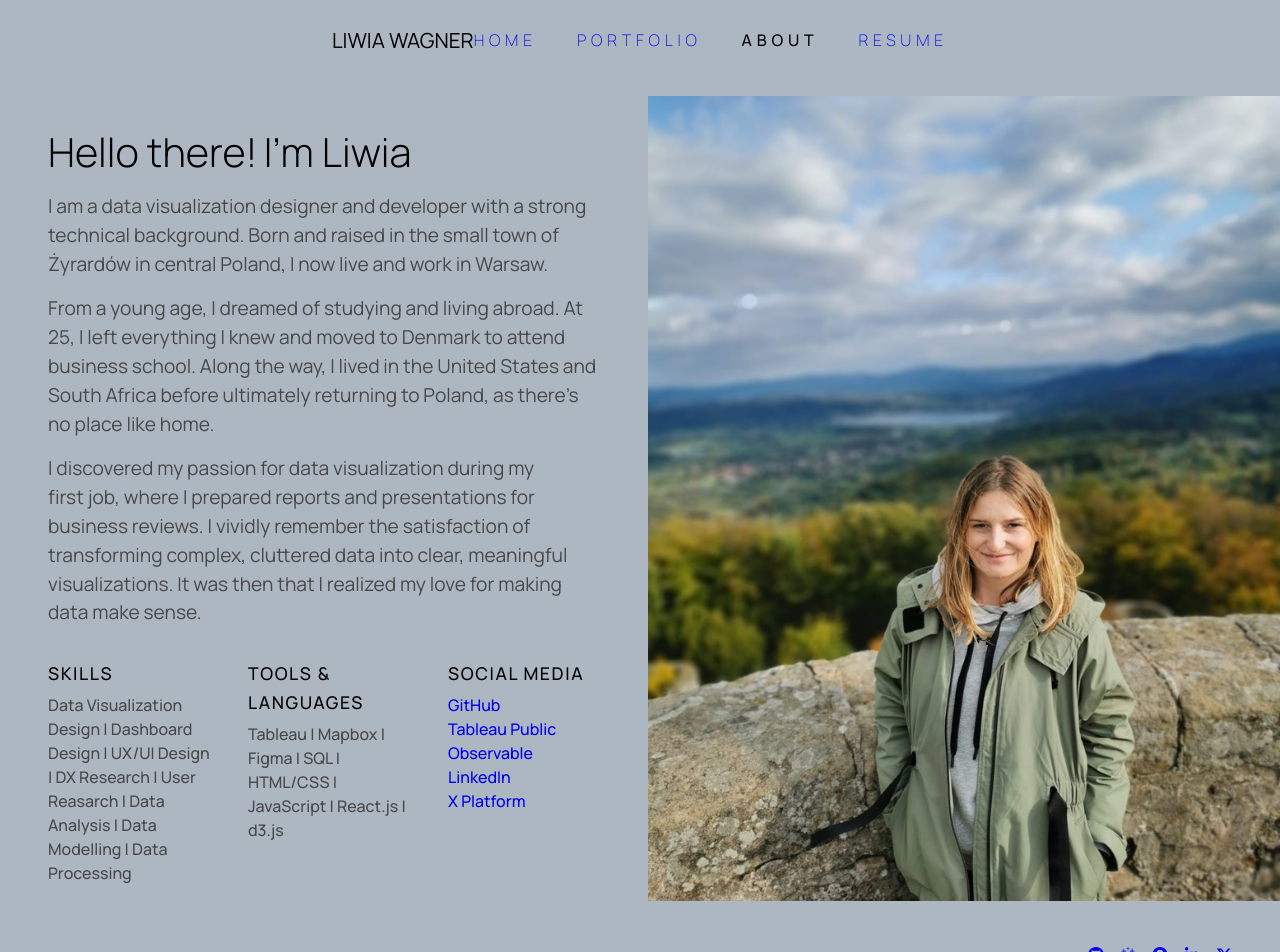
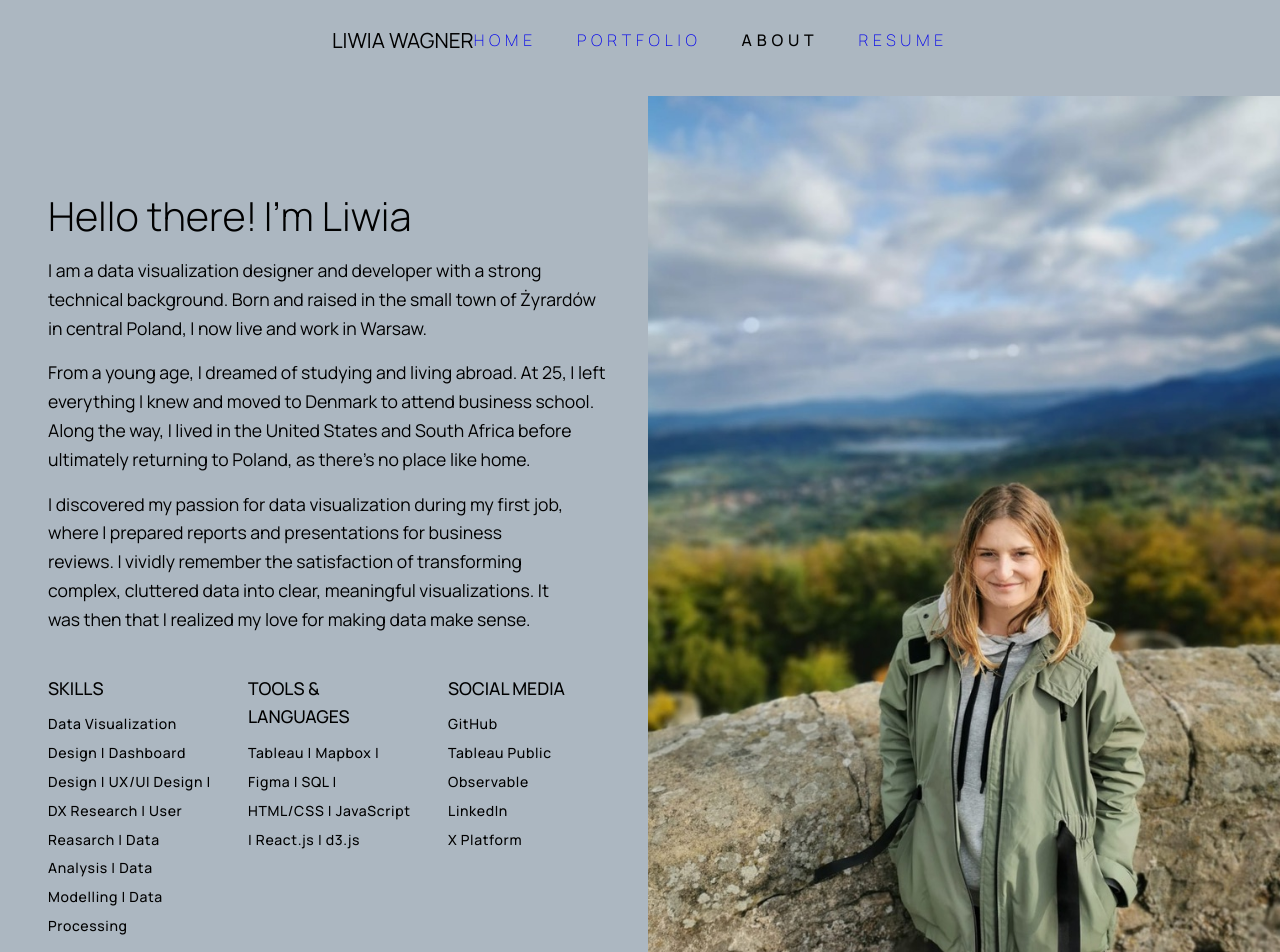
Before and after one commit to LiwiaWagner/Portfolio-Liwia-Wagner, a React (Create React App) app: page /about in a window 1280 px wide. Shown: the top 952 px of the page. Built offline with nearby package versions, Linux system fonts and the light colour scheme.

Commit message:
changes_05.10

```diff
--- /dev/null
+++ b/src/components/card/Card.jsx
@@ -0,0 +1,16 @@
+import React from "react";
+
+function Card(props) {
+  const card = props.card;
+  return (
+    <div>
+      <p>{card.title}</p>
+      <p>{card.description}</p>
+      <p>{card.tools}</p>
+      <div>{card.img_large}</div>
+      <div>{card.img_small}</div>
+    </div>
+  );
+}
+
+export default Card;
--- a/src/data.js
+++ b/src/data.js
@@ -1,18 +1,28 @@
-export const links = [
+export const cards = [
   {
-        name: "Home",
-        path: '/'
+    title: "Business Application for Supply Chain Optimization",
+    description: `Using Figma to design a digital experience and solve client data experience challenge.
+      Over the course of eight weeks I conducted Data Experience (DX) research, designed and prototyped business application aimed at optimizing clients’ supply chain network.`,
+    tools:
+      "Figma * DX Research * Data Viz Design * Product Design * UX/UI Design",
   },
   {
-        name: "Portfolio",
-        path: '/portfolio'
+    title: "Sustainable Travel: Company’s Carbon Emission Analysis",
+    description:
+      "A Tableau dashboard has been created to enable companies to track the carbon emissions generated by business flight travel. This dashboard allows companies to identify problematic areas within their organization that contribute to the highest carbon emissions. Based on these insights, companies can plan effective carbon reduction strategies.",
+    tools: "Tableau * SQL * Data Viz Design * Data Modelling * Data Processing",
   },
   {
-        name: "About",
-        path: '/about'
+    title: "Iris Species: Charting for Multiple Measures",
+    description:
+      "The private project focused on visualizing the Iris Species dataset. To analyze the main metrics, I used scatterplot matrix and parallel coordinates charts. While these types of visualizations are not commonly used in business reporting, they are frequently employed in the statistical field.",
+    tools: "d3.js * Data Viz Design",
   },
   {
-        name: "Resume",
-        path: '/resume'
-    }
-]
+    title: `Google BI Certificate:
+      Cyclistic Capstone Project`,
+    description:
+      "The capstone project of preparing Cyclistic’s customer analysis serves as final assignment for Google Business Intelligence Professional Certification.",
+    tools: "Tableau * Mapbox * SQL * Data Analysis * Data Viz Design",
+  },
+];
--- a/src/index.css
+++ b/src/index.css
@@ -98,7 +98,7 @@
   --pale-pink: #efcddf;
   --pinkish: #fdecf2;
 
-  --background-color: #acb7c1;
+  --background-color: #c4b9c0;
 }
 
 body {
@@ -145,6 +145,7 @@ h6 {
 }
 
 p {
-  color: var(--slate);
-  line-height: 1.5rem;
+  color: var(--black);
+  font-size: 1.1rem;
+  line-height: 1.8rem;
 }
--- a/src/index.js
+++ b/src/index.js
@@ -1,10 +1,16 @@
-import { createRoot } from 'react-dom/client'
-import { StrictMode } from 'react'
-import './index.css'
-import App from './App'
+import { createRoot } from "react-dom/client";
+import { StrictMode } from "react";
+import "./index.css";
+import App from "./App";
+import { gsap } from "gsap";
+import { useGSAP } from "@gsap/react";
 
-createRoot(document.getElementById('root')).render(
-    <StrictMode>
-      <App />
-    </StrictMode>,
-  )
+import { ScrollTrigger } from "gsap/ScrollTrigger";
+
+gsap.registerPlugin(useGSAP, ScrollTrigger);
+
+createRoot(document.getElementById("root")).render(
+  <StrictMode>
+    <App />
+  </StrictMode>
+);
--- a/src/pages/about/About.jsx
+++ b/src/pages/about/About.jsx
@@ -1,11 +1,11 @@
 import React, { useEffect } from "react";
 import "./about.css";
-import profileImg from "../../assets/profile.jpeg";
 
 const About = () => {
   useEffect(() => {
-    document.body.style = "var(--background-color)";
-  });
+    document.body.style = "--background-color: #acb7c1;";
+    return () => window.scrollTo(0, 0);
+  }, []);
 
   return (
     <main className="about-main-container">
@@ -38,12 +38,7 @@ const About = () => {
           realized my love for making data make sense.
         </p>
       </article>
-      <div className="img-container">
-        {/* <img
-          src={profileImg}
-          alt="The author stands surrunded by early autumn mountains."
-        /> */}
-      </div>
+      <div className="img-container"></div>
       <article className="article-skills">
         <h6 className="article-sub-title">SKILLS</h6>
         <p>
--- a/src/pages/about/about.css
+++ b/src/pages/about/about.css
@@ -24,32 +24,29 @@ body {
   font-size: 2.5rem;
   font-weight: 300;
   color: black;
-  margin: 3rem 0 1rem 0;
+  margin: 7rem 0 1rem 0;
 }
 
 .article-main-title p {
   padding: 0 0.4rem 0 0;
+  font-size: 2.5rem;
   line-height: 3rem;
   color: var(--black);
 }
 
 .article-main-p-1 {
-  font-size: 1.2rem;
-  line-height: 1.8rem;
   padding: 0 2rem 1rem 0;
-  align-self: end;
 }
 
 .article-main-bottom {
   grid-column: 1 / 7;
   grid-row-start: 2;
-  grid-auto-rows: min-content;
-  padding: 0 2rem 1rem 0;
+  padding: 0 2rem 1.5rem 0;
 }
 
-.article-main-p-2,
+.article-main-p-2 p,
 .article-main-bottom p {
-  font-size: 1.2rem;
+  font-size: 1.1rem;
   line-height: 1.8rem;
   padding: 0 2rem 0 0;
 }
@@ -76,15 +73,13 @@ img {
 .article-sub-title {
   font-size: 1.1rem;
   font-weight: 500;
-  letter-spacing: 0.1rem;
-  padding: 0 0 0.3rem 0;
+  padding: 0 0 0.5rem 0;
 }
 
 .article-skills {
   grid-column: 1 / 3;
   grid-row-start: 3;
-  font-size: 1rem;
-  font-weight: 500;
+  font-size: 13rem;
   line-height: 1.8rem;
   padding: 0 1rem 1rem 0;
 }
@@ -93,7 +88,6 @@ img {
   grid-column: 3 / 5;
   grid-row-start: 3;
   font-size: 1rem;
-  font-weight: 500;
   line-height: 1.8rem;
   padding: 0 1rem 1rem 0;
 }
@@ -102,23 +96,38 @@ img {
   grid-column: 5 / 7;
   grid-row-start: 3;
   font-size: 1rem;
-  font-weight: 500;
   line-height: 1.8rem;
   padding: 0 1rem 1rem 0;
 }
 
+.article-skills p {
+  font-size: 0.875rem;
+  font-weight: 500;
+  letter-spacing: 0.04rem;
+}
+
+.article-tools p {
+  font-size: 0.875rem;
+  font-weight: 500;
+  letter-spacing: 0.04rem;
+}
+
 .article-social a {
   display: block;
+  color: var(--black);
+  font-size: 0.875rem;
+  font-weight: 500;
+  letter-spacing: 0.04rem;
 }
 
 a:hover {
-  font-weight: 900;
+  font-weight: 700;
   transition: all 0.25s ease;
   color: var(--black);
 }
 
 a:visited {
-  color: var(--slate);
+  color: var(--black);
 }
 
 @media screen and (max-width: 1024px) {
@@ -156,16 +165,12 @@ a:visited {
 
   .article-main-p-1 {
     font-size: 1rem;
-    line-height: 1.8rem;
     padding: 0 0 1.5rem 0;
-    color: var(--slate);
   }
 
   .article-main-p-2 {
     font-size: 1rem;
-    line-height: 1.8rem;
     padding: 0 0 0 0;
-    color: var(--slate);
   }
 
   .article-main-bottom {
@@ -176,8 +181,6 @@ a:visited {
 
   .article-main-bottom p {
     font-size: 1rem;
-    line-height: 1.8rem;
-    color: var(--slate);
   }
 
   /* ---Picture*/
--- a/src/pages/home/Home.jsx
+++ b/src/pages/home/Home.jsx
@@ -1,10 +1,13 @@
 import React, { useEffect } from "react";
 import "./home.css";
+import "./../../data";
+import largeImgCard1 from "../../assets/l_card_picture_p1.png";
+import smallImgCard1 from "../../assets/m_card_picture_p1.png";
 import { useLocation } from "react-router-dom";
 import { useGSAP } from "@gsap/react";
 import gsap from "gsap";
+import Card from "../../components/card/Card";
 
-const Home = () => {
 const getConfig = (trigger, startColor, endColor) => {
   return {
     scrollTrigger: {
@@ -14,16 +17,23 @@ const Home = () => {
       start: "top 80%",
       end: "top 20%",
     },
-      startAt: { backgroundColor: startColor },
+    startAt: { backgroundColor: startColor, "--background-color": startColor },
     backgroundColor: endColor,
+    "--background-color": endColor,
   };
 };
 
+const Home = () => {
   useGSAP(() => {
     gsap
       .timeline()
-      .to("body", getConfig("#one", "white", "orange"))
-      .to("body", getConfig("#three", "orange", "#cd5c5c"));
+      .set("body", {
+        backgroundColor: "#c4b9c0",
+        "--background-color": "#c4b9c0",
+      })
+      .to("body", getConfig("#one", "#c4b9c0", "#c3c2cb"))
+      .to("body", getConfig("#two", "#c3c2cb", "#cd5c5c"))
+      .to("body", getConfig("#three", "#cd5c5c", "#cd5c5c"));
   });
 
   const location = useLocation();
@@ -63,6 +73,11 @@ const Home = () => {
         <div className="projects">
           <h2 className="projects-title">TOP PROJECTS</h2>
         </div>
+        <div>
+          {cards.map((card, index) => (
+            <Card key={index} card={card} />
+          ))}
+        </div>
         <div className="projects">
           <h2 className="projects-title">ALL PROJECTS</h2>
         </div>
@@ -75,3 +90,44 @@ const Home = () => {
 };
 
 export default Home;
+
+const cards = [
+  {
+    title: "Business Application for Supply Chain Optimization",
+    description: `Using Figma to design a digital experience and solve client data experience challenge.
+    Over the course of eight weeks I conducted Data Experience (DX) research, designed and prototyped business application aimed at optimizing clients’ supply chain network.`,
+    tools:
+      "Figma * DX Research * Data Viz Design * Product Design * UX/UI Design",
+    img_large: (
+      <img
+        src={largeImgCard1}
+        alt="Sample pictures of data visualization project."
+      />
+    ),
+    img_small: (
+      <img
+        src={smallImgCard1}
+        alt="Sample pictures of data visualization project."
+      />
+    ),
+  },
+  {
+    title: "Sustainable Travel: Company’s Carbon Emission Analysis",
+    description:
+      "A Tableau dashboard has been created to enable companies to track the carbon emissions generated by business flight travel. This dashboard allows companies to identify problematic areas within their organization that contribute to the highest carbon emissions. Based on these insights, companies can plan effective carbon reduction strategies.",
+    tools: "Tableau * SQL * Data Viz Design * Data Modelling * Data Processing",
+  },
+  {
+    title: "Iris Species: Charting for Multiple Measures",
+    description:
+      "The private project focused on visualizing the Iris Species dataset. To analyze the main metrics, I used scatterplot matrix and parallel coordinates charts. While these types of visualizations are not commonly used in business reporting, they are frequently employed in the statistical field.",
+    tools: "d3.js * Data Viz Design",
+  },
+  {
+    title: `Google BI Certificate:
+    Cyclistic Capstone Project`,
+    description:
+      "The capstone project of preparing Cyclistic’s customer analysis serves as final assignment for Google Business Intelligence Professional Certification.",
+    tools: "Tableau * Mapbox * SQL * Data Analysis * Data Viz Design",
+  },
+];
```
Also changed, not shown: src/pages/home/home2.jsx (deleted, +0 -66 lines), src/assets/l_card_picture_p1.png (added), src/assets/m_card_picture_p1.png (added), src/components/card/card.css (added). Lines whose indentation alone changed are shown as unchanged.
